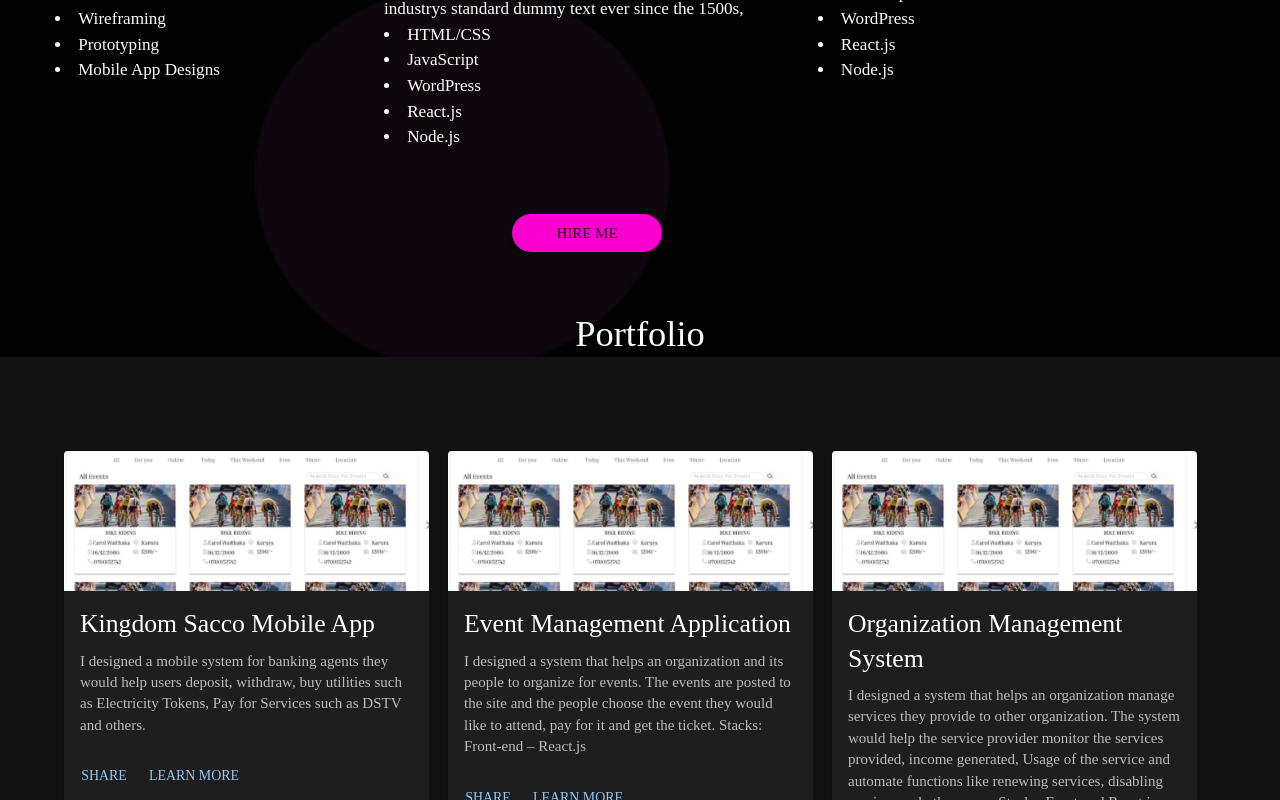
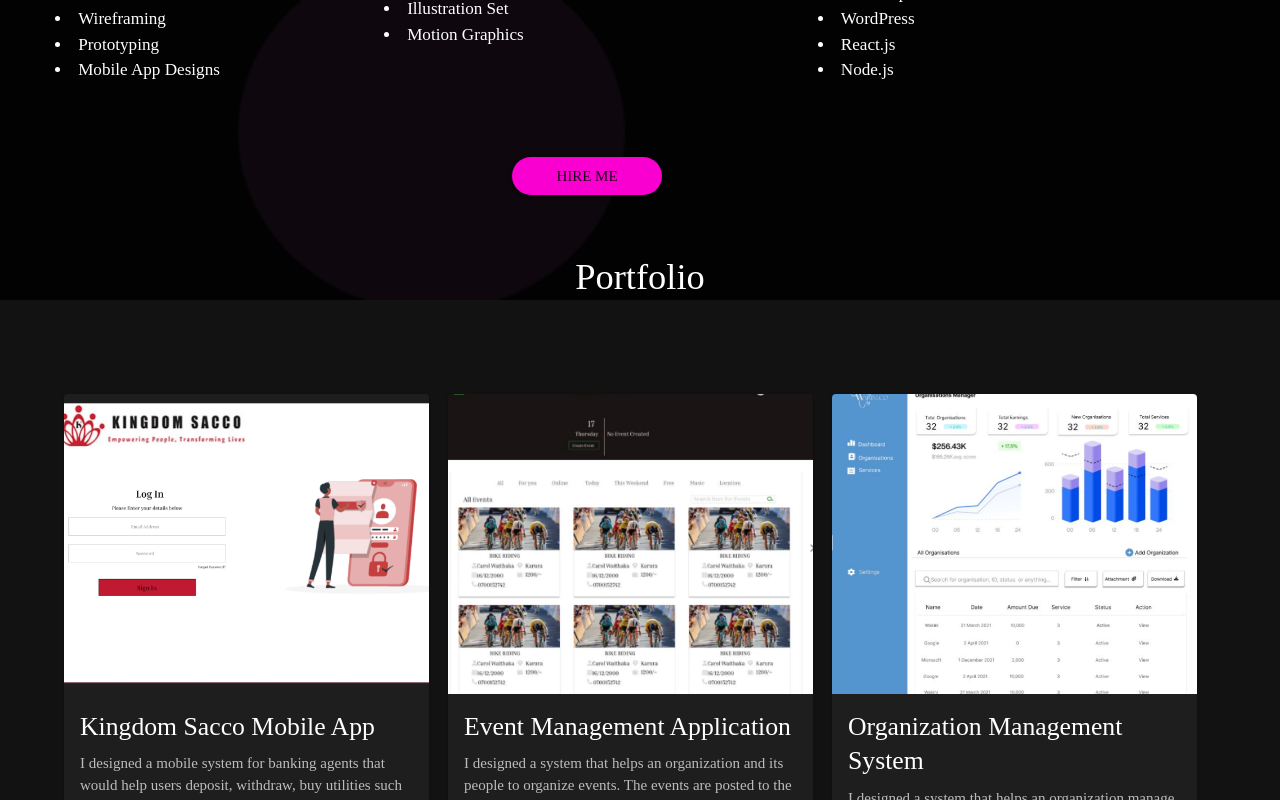
Before and after one commit to canjey/portfolio, a React (Create React App) app: page / in a window 1280 px wide. Shown: the part 1240-2040 px from the top of the page. Built offline with nearby package versions, Linux system fonts and the light colour scheme.

Commit message:
ref/Updated image for the portfolio component

```diff
--- a/src/Components/Homepage/contacts.js
+++ b/src/Components/Homepage/contacts.js
@@ -46,7 +46,7 @@ export default function Contacts(){
 
 
         <Grid>
-        <a href="mailto:email@example.com">
+        <a href="mailto:carolnjeri3235@gmail.com">
         <Button variant="contained" sx={{backgroundColor:'#F900D1', marginLeft:'30%', borderRadius:'20px', marginTop:'20px', marginBottom:'20px' }}>Send Message</Button>
         </a>
         </Grid>
--- a/src/components/homepage/aboutme.js
+++ b/src/components/homepage/aboutme.js
@@ -1,34 +1,40 @@
 import * as React from "react";
-import Grid from '@mui/material/Grid';
-import Typography from '@mui/material/Typography';
+import Grid from "@mui/material/Grid";
+import Typography from "@mui/material/Typography";
 import Profile from "../../removed12.png";
-import Button from '@mui/material/Button';
+import Button from "@mui/material/Button";
 
-
-
-
-export default function AboutMe(){
-    return(
+export default function AboutMe() {
+  return (
     <>
       <div id="aboutme"></div>
       <Grid container>
-            <Grid item lg={6} md={6} xs={12} sx={{padding:'30px'}}>
-                <Typography>
-                    I AM A PROFESSIONAL
+        <Grid item lg={6} md={6} xs={12} sx={{ padding: "30px" }}>
+          <Typography>I AM A PROFESSIONAL</Typography>
+          <Typography sx={{ color: "#F900D1" }}>Front End Developer</Typography>
+          <Typography sx={{ marginTop: "30px" }}>
+            Hello! My name is Carol Waithaka. I am a UI/UX Designer and a
+            front-end developer, specialized in Website and Mobile Application
+            Designs and implementations.
           </Typography>
-                <Typography sx={{color:'#F900D1'}}>
-                     Front End Developer
-                </Typography>
-                <Typography sx={{marginTop:'30px'}}>
-                Hello! My name is Carol Waithaka. I am a UI/UX Designer and a front-end developer, specialized in Website and Mobile Application Designs
-                and implementations.
-                </Typography>
-                <Button variant="contained" sx={{backgroundColor:'#F900D1', width:'150px', borderRadius:'20px', marginTop:'10%'}}>Hire Me</Button>
+          <a href="mailto:carolnjeri3235@gmail.com">
+            <Button
+              variant="contained"
+              sx={{
+                backgroundColor: "#F900D1",
+                width: "150px",
+                borderRadius: "20px",
+                marginTop: "10%"
+              }}
+            >
+              Hire Me
+            </Button>
+          </a>
         </Grid>
         <Grid item xs={12} lg={6} md={6}>
           <img src={Profile} />
         </Grid>
       </Grid>
     </>
-    )
+  );
 }
--- a/src/components/homepage/contacts.js
+++ b/src/components/homepage/contacts.js
@@ -46,7 +46,7 @@ export default function Contacts(){
 
 
         <Grid>
-        <a href="mailto:email@example.com">
+        <a href="mailto:carolnjeri3235@gmail.com">
         <Button variant="contained" sx={{backgroundColor:'#F900D1', marginLeft:'30%', borderRadius:'20px', marginTop:'20px', marginBottom:'20px' }}>Send Message</Button>
         </a>
         </Grid>
--- a/src/components/homepage/myservices.js
+++ b/src/components/homepage/myservices.js
@@ -62,17 +62,16 @@ export default function MyServices() {
               <Typography sx={{ color: "#F900D1",marginLeft:'20%' }}>
                 Graphic Design
               </Typography>
-              <Typography sx={{marginLeft:"15%"}}>
+              {/* <Typography sx={{marginLeft:"15%"}}>
                 Lorem Ipsum is simply dummy text of the printing and typesetting
                 industry. Lorem Ipsum has been the industrys standard dummy
                 text ever since the 1500s,
-              </Typography>
+              </Typography> */}
               <Typography sx={{marginLeft:"15%"}}>
-              <li>HTML/CSS</li>
-              <li>JavaScript</li>
-              <li>WordPress</li>
-              <li> React.js </li>
-              <li>Node.js</li>
+              <li>Icon Set</li>
+              <li>Illustration Guide</li>
+              <li> Illustration Set </li>
+              <li>Motion Graphics</li>
 
               </Typography>
             </Grid>
@@ -93,7 +92,9 @@ export default function MyServices() {
           </Grid>
         </Grid>
         <Grid>
+        <a href="mailto:carolnjeri3235@gmail.com">
         <Button variant="contained" sx={{backgroundColor:'#F900D1', marginTop:'5%',width:'150px', marginLeft:'40%', borderRadius:'20px', }}>Hire Me</Button>
+          </a>
         </Grid>
 
         <Grid>
--- a/src/components/homepage/portfolio.js
+++ b/src/components/homepage/portfolio.js
@@ -9,18 +9,26 @@ import CardContent from "@mui/material/CardContent";
 import CardMedia from "@mui/material/CardMedia";
 import Button from "@mui/material/Button";
 import Event from "../../assets/event.png";
+import Profile from "../../removed12.png";
+import Ko from "../../assets/ko.png";
+import Org from "../../assets/org.png";
+import Sacco from "../../assets/ksacco.png";
+
+
+
+
 
 function PortfolioCard(props) {
   return (
     <Grid item xs={12} sm={12} lg={4} xl={4}>
-      <Card sx={{ width: "95%", height:'450px', marginBottom:'20px'}}>
+      {console.log(props)}
+      <Card sx={{ width: "95%", height:'600px', marginBottom:'20px'}}>
             <CardMedia
                 component="img"
+                height="300"
+                image={props.image}
                 alt="green iguana"
-          height="140"
-          image={Event}
-        />
-        <CardContent>
+              />              <CardContent>
                 <Typography gutterBottom variant="h5" component="div">
                   {props.name}
                 </Typography>
@@ -30,7 +38,7 @@ function PortfolioCard(props) {
               </CardContent>
               <CardActions>
                 <Button size="small">Share</Button>
-          <Button size="small">Learn More</Button>
+                {/* <Button size="small">Learn More</Button> */}
               </CardActions>
             </Card>
     </Grid>
@@ -47,27 +55,28 @@ export default function Portfolio() {
       id: 1,
       name: "Kingdom Sacco Mobile App",
       Description:
-        "I designed a mobile system for banking agents they would help users deposit, withdraw, buy utilities such as Electricity Tokens, Pay for Services such as DSTV and others.",
-      image: "../../assets/event.png"
+        "I designed a mobile system for banking agents that would help users deposit, withdraw, buy utilities such as Electricity Tokens, Pay for Services such as DSTV and others.",
+      image: `${Sacco}`,
+      alt:"Sacco"
     },
     {
       id: 2,
       name: "Event Management Application",
-      Description: "I designed a system that helps an organization and its people to organize for events. The events are posted to the site and the people choose the event they would like to attend, pay for it and get the ticket. Stacks: Front-end – React.js",
-      image: ""
+      Description: "I designed a system that helps an organization and its people to organize events. The events are posted to the site and the users choose the event they would like to attend, pay for it and get the ticket. Stacks: Front-end – React.js",
+      image: `${Event}`
     },
     {
       id: 3,
       name: "Organization Management System",
       Description:
         "I designed a system that helps an organization manage services they provide to other organization. The system would help the service provider monitor the services provided, income generated, Usage of the service and automate functions like renewing services, disabling services and other more. Stacks: Front-end React.js",
-      image: ""
+      image: `${Org}`
     },
     {
       id: 4,
       name: "Visitor Management Application",
-      Description: "The panel helps the admin to see transactions taking place across the agents of the bank, the statistics in place including (New Agents joined, pending applications for joining agents, Total agents)",
-      image: ""
+      Description: "I designed a system to automate the visitors registration process. This made it easy for the organization to track the entry of the vivitors and made commuinication easier",
+      image: `${Ko}`
     }
   ];
   const cars = [
```
Also changed, not shown: src/Components/Homepage/aboutme.js (+26 -20 lines), src/Components/Homepage/myservices.js (+8 -7 lines), src/Components/Homepage/portfolio.js (+22 -13 lines). Lines whose indentation alone changed are shown as unchanged.
